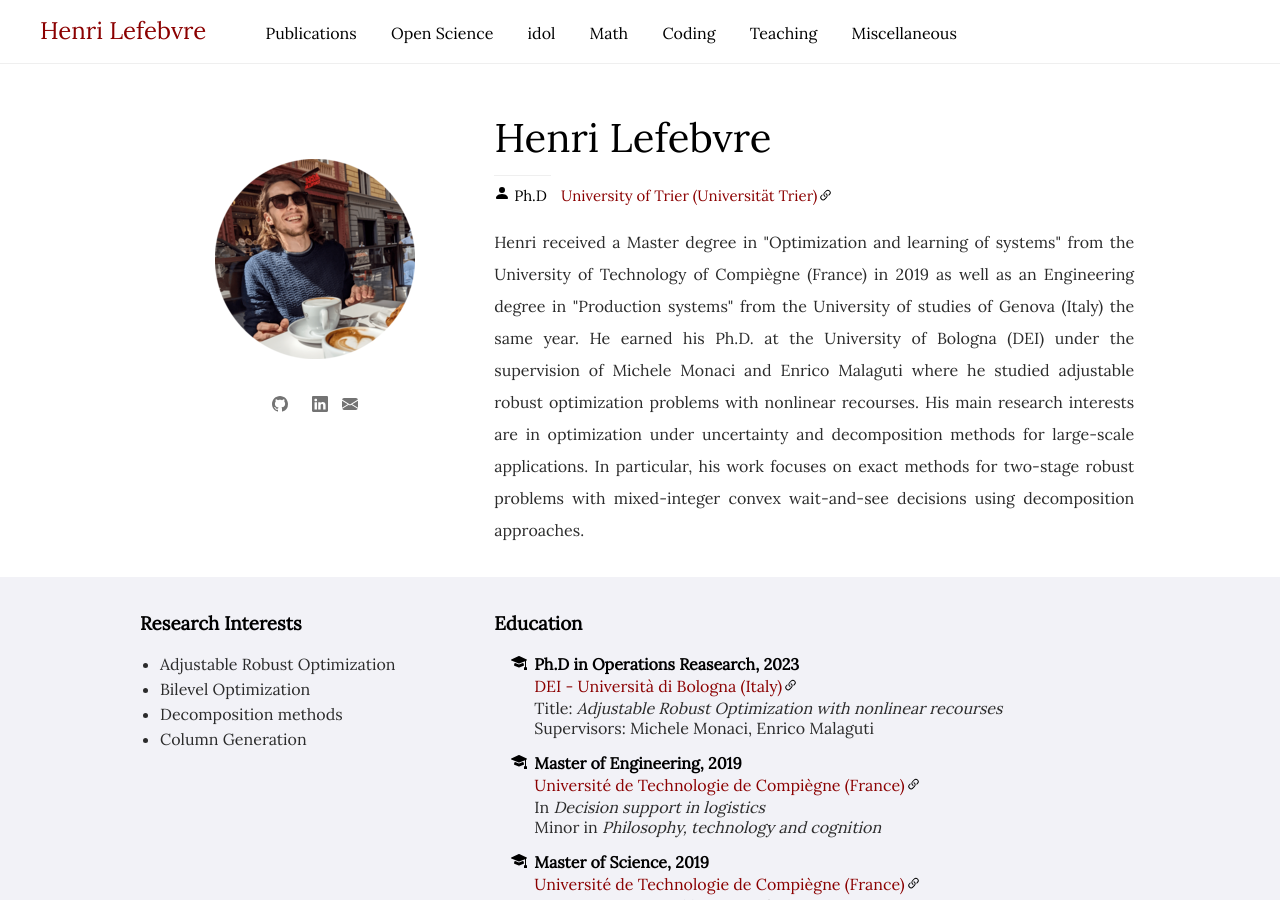
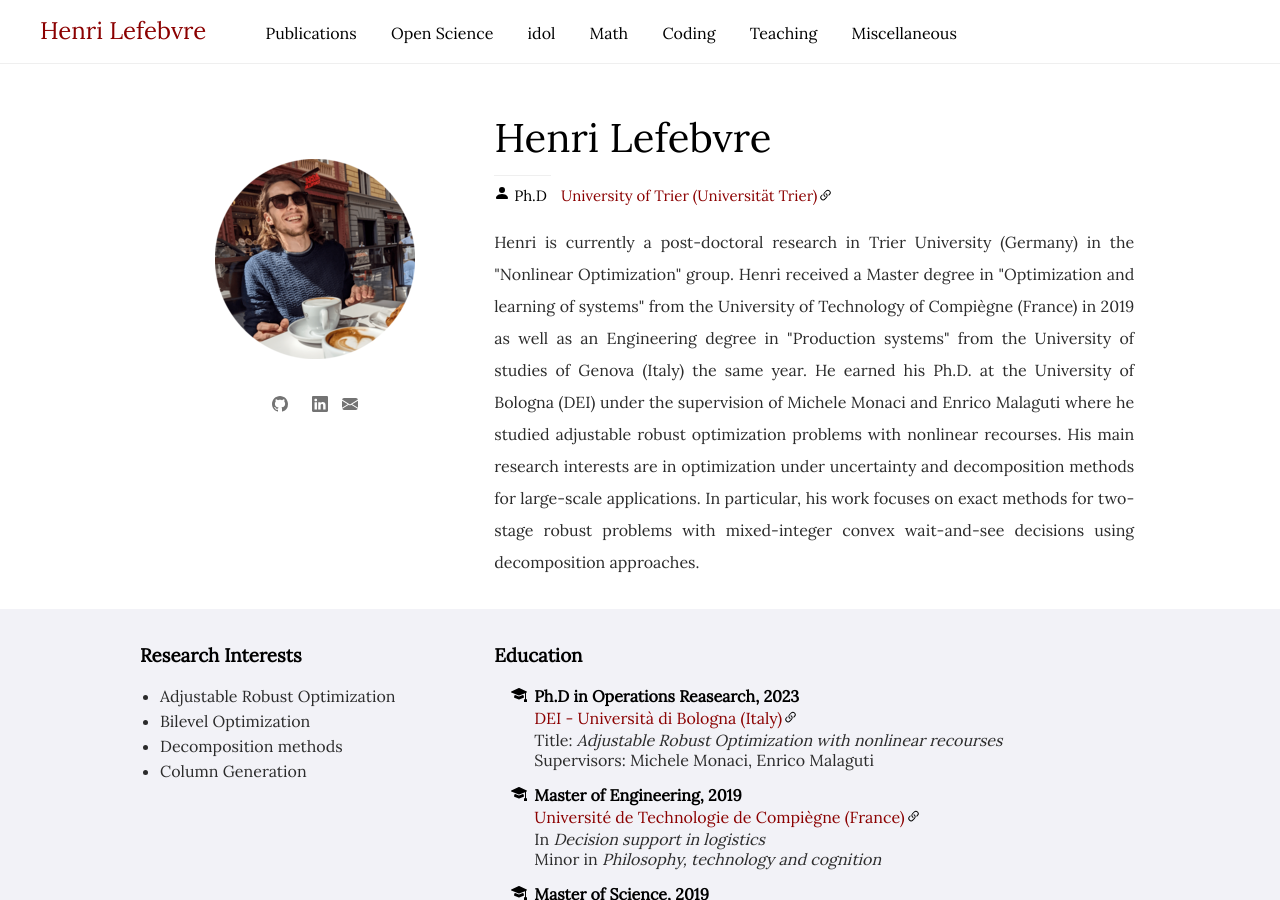
Before and after one commit to hlefebvr/hlefebvr.github.io, a Jekyll site: the page built from index.html, in a window 1280 px wide and 900 px high. Built offline with Jekyll 4.4.1, drawn with Linux system fonts in a browser that asks for light colours; nearby versions of some CDN libraries; a style sheet for code colours, icons or effects is not loaded.

Commit message:
add post-doc status

```diff
--- a/index.html
+++ b/index.html
@@ -49,6 +49,7 @@ title: "Home"
                 </h3>
 
                 <p>
+                    Henri is currently a post-doctoral research in Trier University (Germany) in the "Nonlinear Optimization" group.
                     Henri received a Master degree in "Optimization and learning of systems" from the University of Technology of Compiègne (France) in 2019 as well as an Engineering degree in "Production systems" from the University of studies of Genova (Italy) the same year. He earned his Ph.D. at the University of Bologna (DEI) under the supervision of Michele Monaci and Enrico Malaguti where he studied adjustable robust optimization problems with nonlinear recourses. His main research interests are in optimization under uncertainty and decomposition methods for large-scale applications. In particular, his work focuses on exact methods for two-stage robust problems with mixed-integer convex wait-and-see decisions using decomposition approaches.
                 </p>
 
```
